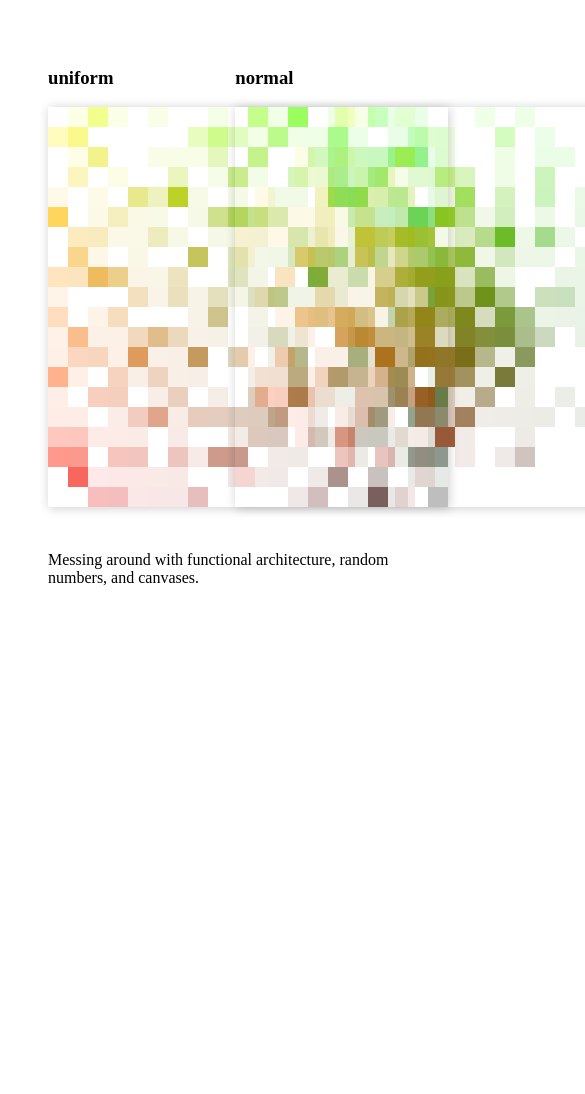
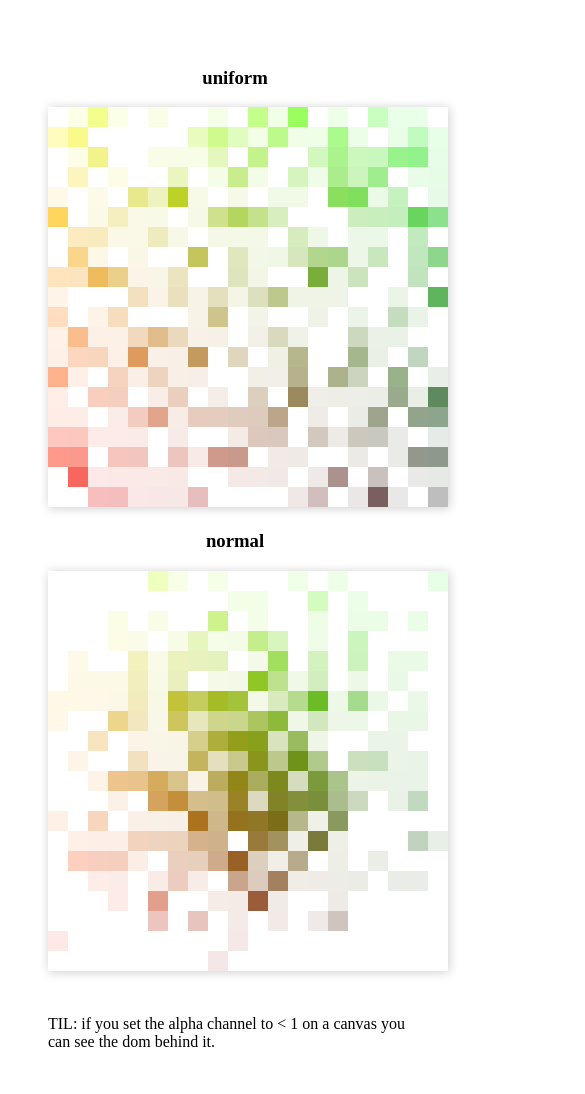
Before and after one commit to GabeIsman/experiments, a website built with webpack: page public/index.html in a window 390 px wide. Shown: the top 1094 px of the page, 585 px wide, since content can reach past the window. Before the commit the page ends 844 px from the top, so only its background shows below. Built offline with nearby package versions, Linux system fonts and the light colour scheme; files whose address does not match are found by name.

Commit message:
TIL, responsive.

```diff
--- a/src/1/page.js
+++ b/src/1/page.js
@@ -11,7 +11,7 @@
       ${canvas('uniform', uniform)}
       ${canvas('normal', normal)}
       <div class="description">
-        Messing around with functional architecture, random numbers, and canvases.
+        TIL: if you set the alpha channel to < 1 on a canvas you can see the dom behind it.
       </div>
     </div>
   `);
--- a/src/1/styles.scss
+++ b/src/1/styles.scss
@@ -16,6 +16,13 @@
   display: inline-block;
 }
 
+@media (max-width: 768px) {
+  .canvas-container {
+    width: 100%;
+    text-align: center;
+  }
+}
+
 canvas {
   box-shadow: 1px 1px 10px rgba(0, 0, 0, 0.2);
 }
```
